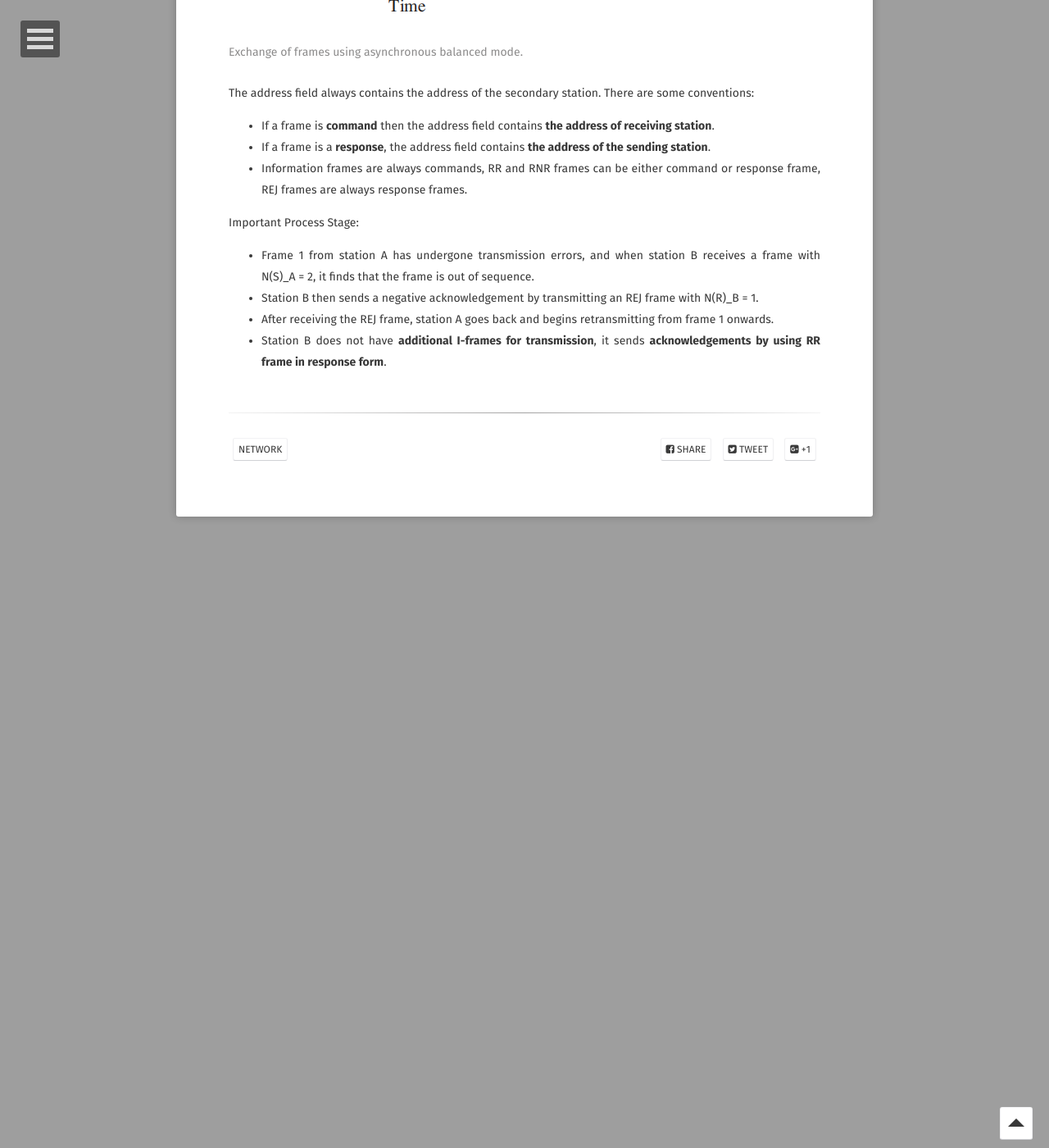
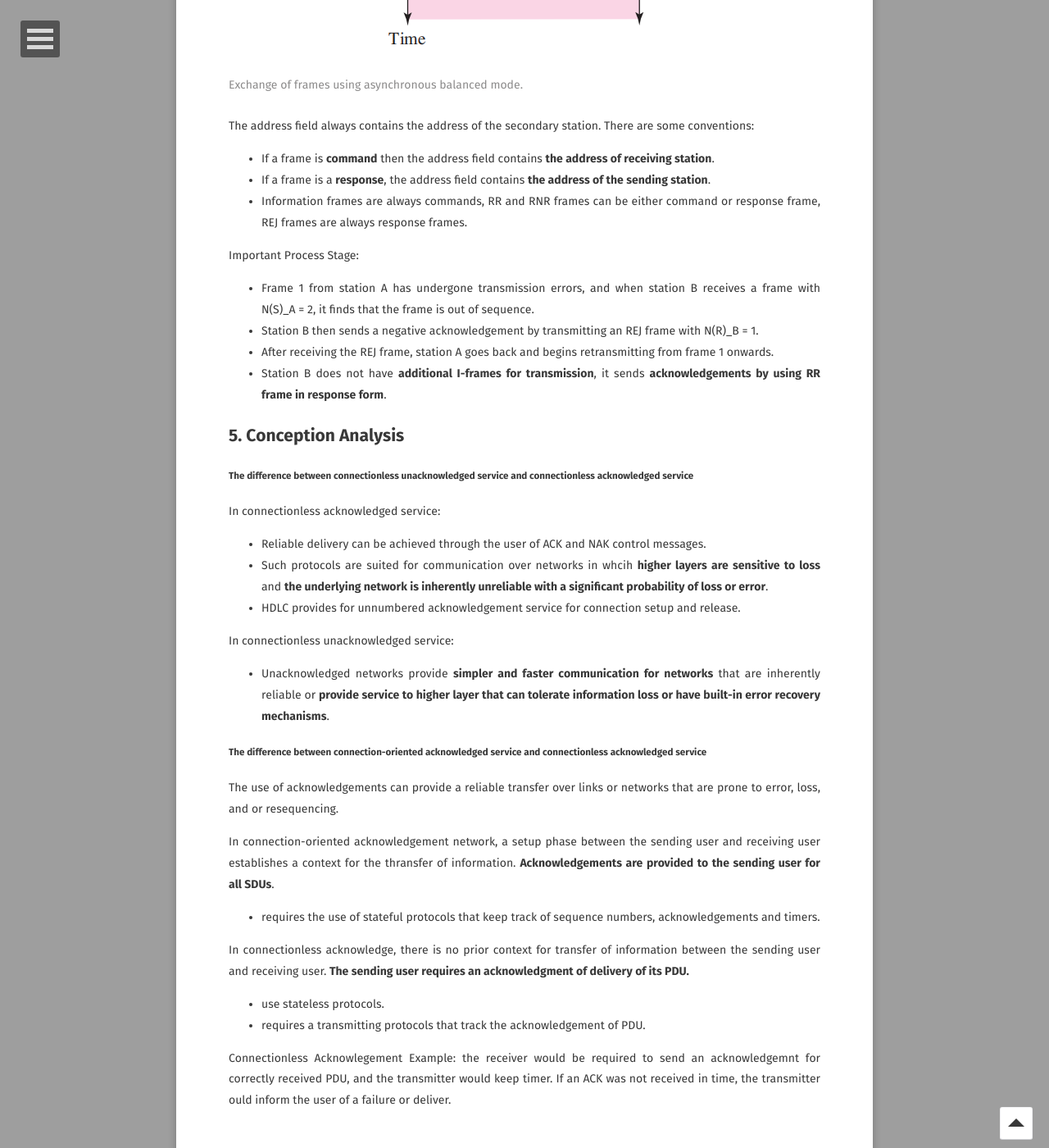
Before and after one commit to OneSilverBullet/silvergamer.github.io, a Jekyll site: the page built from _posts/2023-9-21-Datalink-layer.md, in a window 1280 px wide and 1400 px high, scrolled down 22383 px. Shown: the whole window at 82% size. Built offline with Jekyll 4.4.1, drawn with Linux system fonts in a browser that asks for light colours; some web fonts are replaced; formulas are drawn with MathJax 3; before the commit the page ends 23013 px from its top, so only the background shows below that; some of the changed text lies outside the part shown.

Commit message:
#0 update class notes

```diff
--- a/_posts/2023-9-21-Datalink-layer.md
+++ b/_posts/2023-9-21-Datalink-layer.md
@@ -11,18 +11,19 @@ feature: https://raw.githubusercontent.com/OneSilverBullet/SilverGamer.GitHub.io
 ---
 
 
-## 1.Overview
+## 1.Peer-to-Peer Protocols and Service Models
 
 * Layer n peer processes carry out a protocol to provide servcie to layer n+1.
 * Layer n protocol uses the services of layer n-1.
 
-A Peer-to-Peer Model: involves the interaction of two or more processes or entities through the exchange of **Protocol Data Units(PDU)**.
+A Peer-to-Peer Model: involves the interaction of **two or more processes or entities** through **the exchange of Protocol Data Units(PDU)**.
 
 
 
 ### 1.1 Service Model
 
 Service Model: specifies the manner in which information is transferred.
+
 (1)Connection-oriented services
 
 Def: a connection **setup** procedure precedes the transfer of  information.
@@ -723,3 +724,33 @@ Important Process Stage:
 * Station B then sends a negative acknowledgement by transmitting an REJ frame with N(R)_B = 1.
 * After receiving the REJ frame, station A goes back and begins retransmitting from frame 1 onwards.
 * Station B does not have **additional I-frames for transmission**, it sends **acknowledgements by using RR frame in response form**.
+
+
+
+
+## 5. Conception Analysis
+
+##### The difference between connectionless unacknowledged service and connectionless acknowledged service
+
+In connectionless acknowledged service:
+* Reliable delivery can be achieved through the
+user of ACK and NAK control messages.
+* Such protocols are suited for communication over networks in whcih **higher layers are sensitive to loss** and **the underlying network is inherently unreliable with a significant probability of loss or error**.
+* HDLC provides for unnumbered acknowledgement service for connection setup and release.
+
+In connectionless unacknowledged service:
+* Unacknowledged networks provide **simpler and faster communication for networks** that are inherently reliable or **provide service to higher layer that can tolerate information loss or have built-in error recovery mechanisms**.
+
+##### The difference between connection-oriented acknowledged service and connectionless acknowledged service
+
+
+The use of acknowledgements can provide a reliable transfer over links or networks that are prone to error, loss, and or resequencing.
+
+In connection-oriented acknowledgement network, a setup phase between the sending user and receiving user establishes a context for the thransfer of information. **Acknowledgements are provided to the sending user for all SDUs**.
+* requires the use of stateful protocols that keep track of sequence numbers, acknowledgements and timers.
+
+In connectionless acknowledge, there is no prior context for transfer of information between the sending user and receiving user. **The sending user requires an acknowledgment of delivery of its PDU.**
+* use stateless protocols.
+* requires a transmitting protocols that track the acknowledgement of PDU.
+
+Connectionless Acknowlegement Example: the receiver would be required to send an acknowledgemnt for correctly received PDU, and the transmitter would keep timer. If an ACK was not received in time, the transmitter ould inform the user of a failure or deliver.
```
